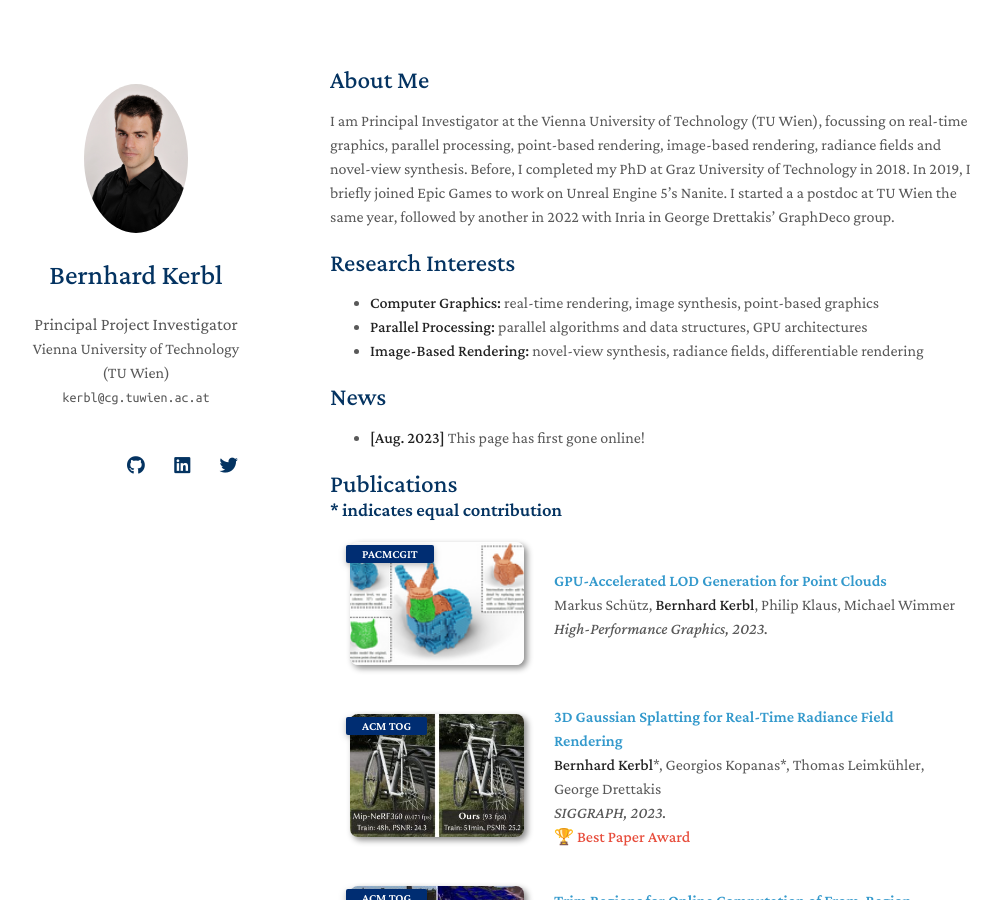
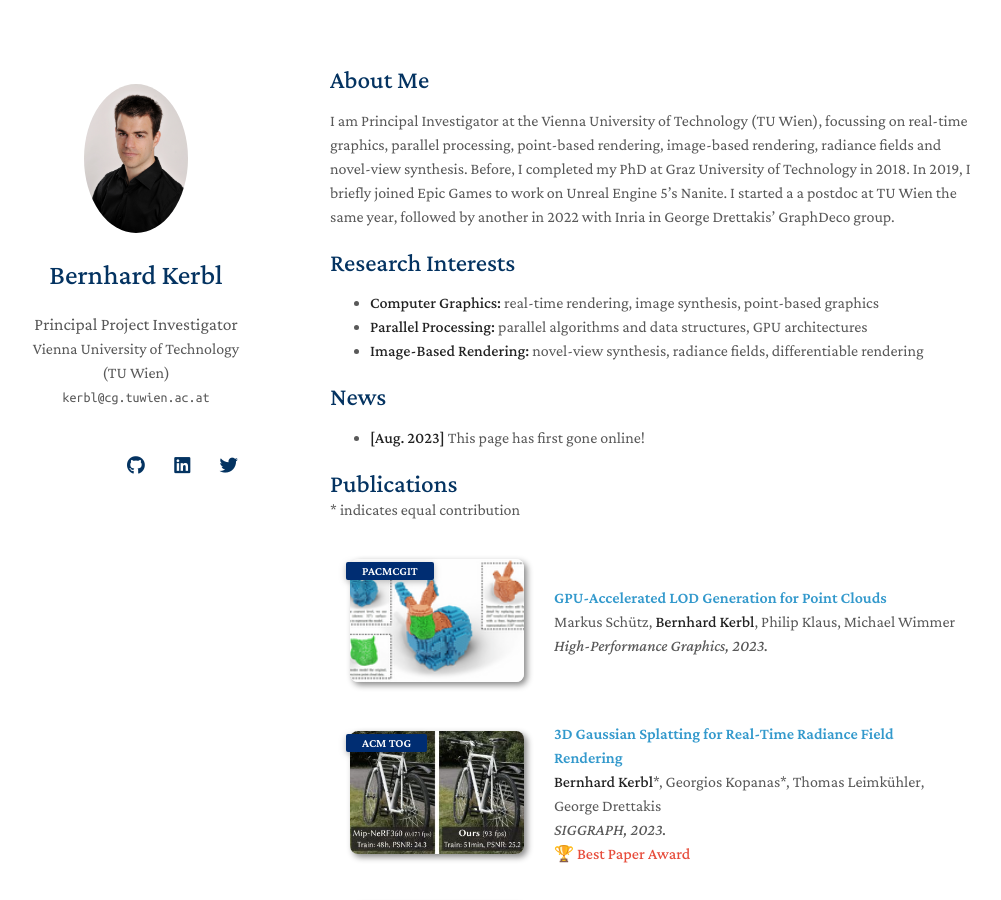
Before and after one commit to Snosixtyboo/Snosxityboo, a Jekyll site: the page built from index.md, in a window 1280 px wide and 900 px high. Shown: the whole window, without its empty margins (140-1141 px from the left). Built offline with Jekyll 4.4.1, drawn with Linux system fonts in a browser that asks for light colours; nearby versions of some CDN libraries; a style sheet for code colours, icons or effects is not loaded; our own code applies the rules of GitHub Pages for plain Markdown files.

Commit message:
updated info

```diff
--- a/_includes/publications.md
+++ b/_includes/publications.md
@@ -1,5 +1,5 @@
 <h2 id="publications" style="margin: 2px 0px 0px;">Publications</h2>
-<h3 id="equalcontrib" style="margin: 2px 0px -15px;">&#42; indicates equal contribution</h3>
+&#42; indicates equal contribution
 
 <div class="publications">
 <ol class="bibliography">
```
